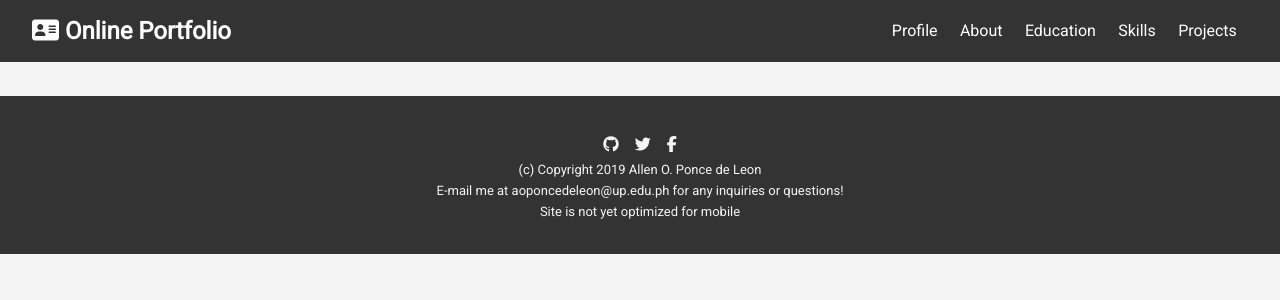
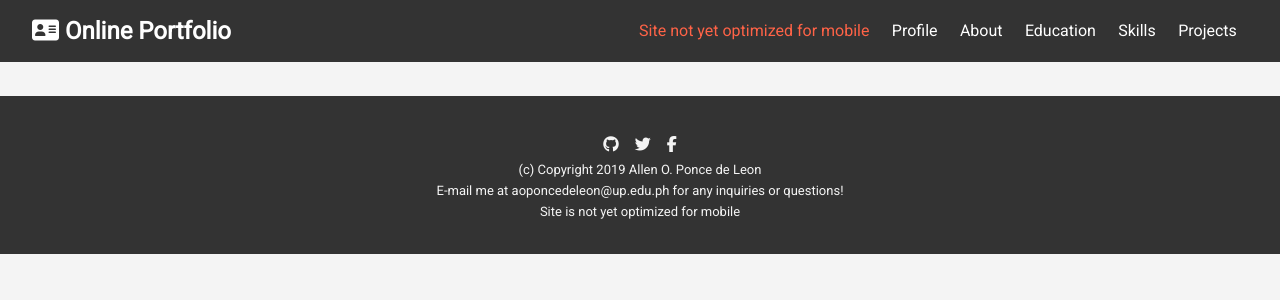
Before and after one commit to aoponcedeleon/aoponcedeleon.github.io, a React (Create React App) app: page / in a window 1280 px wide. Shown: the top 300 px of the page. Built offline with nearby package versions, Linux system fonts and the light colour scheme.

Commit message:
Added warning text

```diff
--- a/src/Navbar.js
+++ b/src/Navbar.js
@@ -8,8 +8,9 @@ const Navbar = ({ icon, title }) => {
       <h1>
         <i className={icon} /> {title}
       </h1>
+
       <ul>
-
+        <Link style={{color:'tomato'}}>Site not yet optimized for mobile</Link>
         <Link
             activeClass="active"
             to="profile"
```
